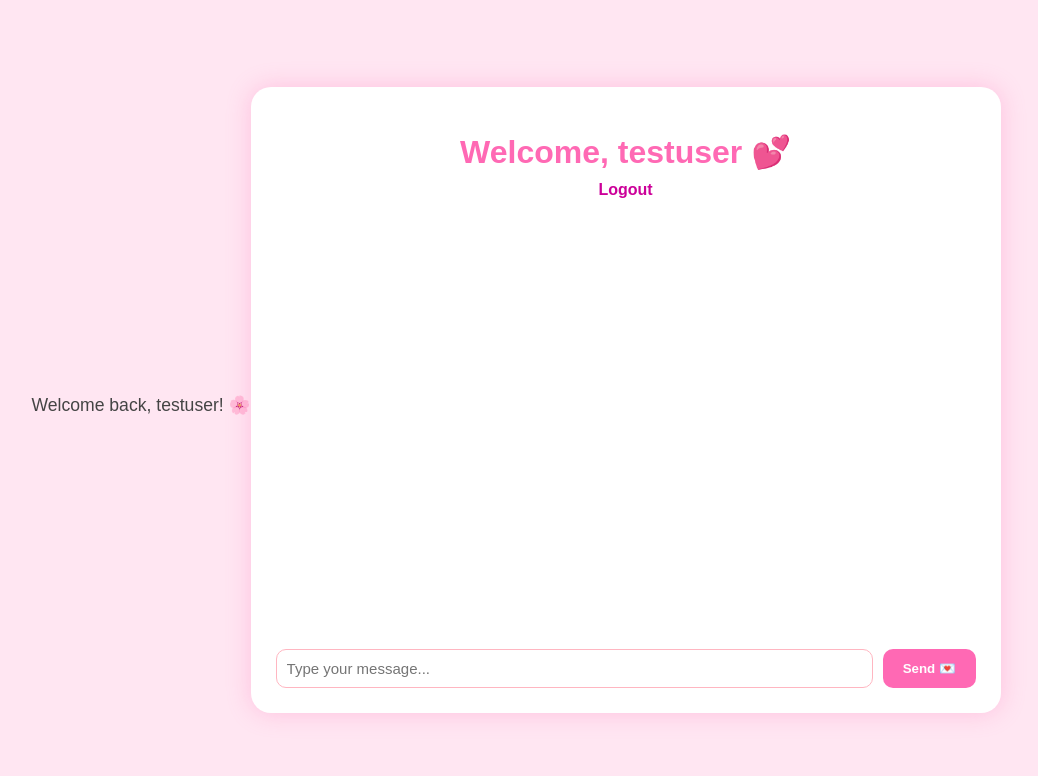
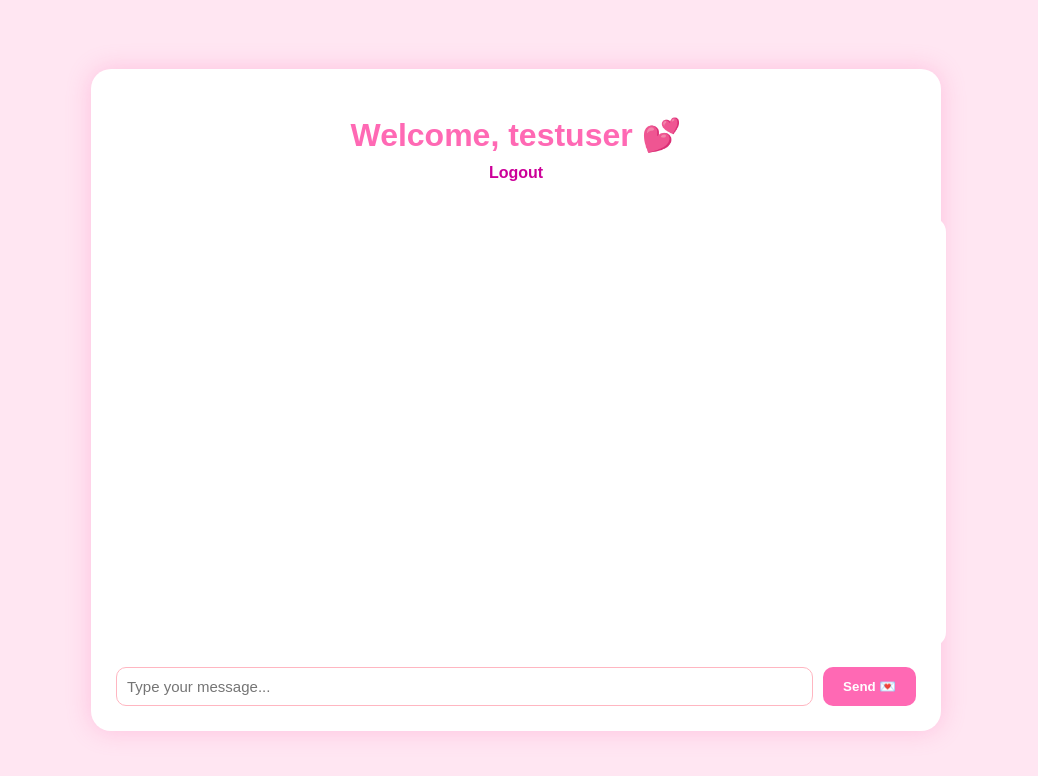
Before and after one commit to dgonzaa/CPEG_OPENAI, a Flask app: page /dashboard in a window 1280 px wide. Shown: the top 776 px of the page, without its empty margins (124-1162 px from the left). Run offline with Flask 3, Linux system fonts and the light colour scheme; a user stored in the database is signed in.

Commit message:
Removed welcome back message and centered layout

```diff
--- a/static/style.css
+++ b/static/style.css
@@ -107,3 +107,31 @@ h1 {
   color: #444;
   margin-top: 10px;
 }
+.chat-container {
+  text-align: center;
+  margin: 0 auto;
+  width: 90%;
+  max-width: 800px;
+}
+
+.chat-box {
+  max-height: 500px;
+  overflow-y: auto;
+  background: white;
+  border-radius: 15px;
+  padding: 15px;
+  margin: 20px auto;
+  text-align: left;
+}
+
+.chat-form {
+  display: flex;
+  justify-content: center;
+  gap: 10px;
+  flex-wrap: wrap;
+}
+
+.chat-form input {
+  flex: 1;
+  min-width: 200px;
+}
--- a/templates/dashboard.html
+++ b/templates/dashboard.html
@@ -8,7 +8,7 @@
   <link rel="stylesheet" href="{{ url_for('static', filename='style.css', v=6) }}">
 </head>
 <body>
-  <div id="user-display" class="user-banner"></div>
+
   <div class="chat-container">
     <h1>Welcome, {{ username }} 💕</h1>
     <a class="logout" href="{{ url_for('logout') }}">Logout</a>
@@ -31,21 +31,7 @@
   <script>
     const chatBox = document.getElementById("chat-box");
     chatBox.scrollTop = chatBox.scrollHeight;
-    window.addEventListener("load", () => {
-    fetch("/session")
-      .then(response => response.json())
-      .then(data => {
-        const userDisplay = document.getElementById("user-display");
-        if (!userDisplay) return;
 
-        if (data.logged_in) {
-          userDisplay.innerText = `Welcome back, ${data.username}! 🌸`;
-        } else {
-          userDisplay.innerText = "Session expired — please log in again.";
-        }
-      })
-      .catch(err => console.error("Error fetching session:", err));
-  });
   </script>
 </body>
 </html>
```
